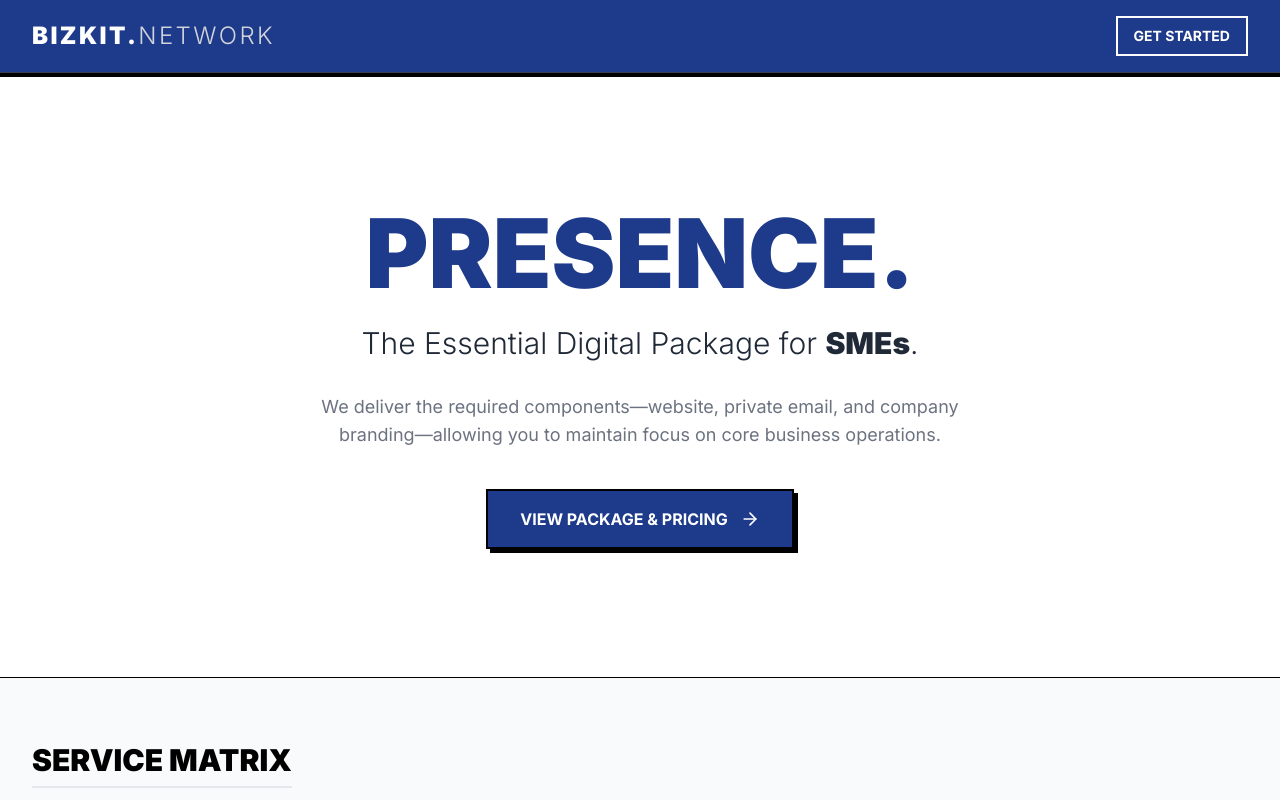
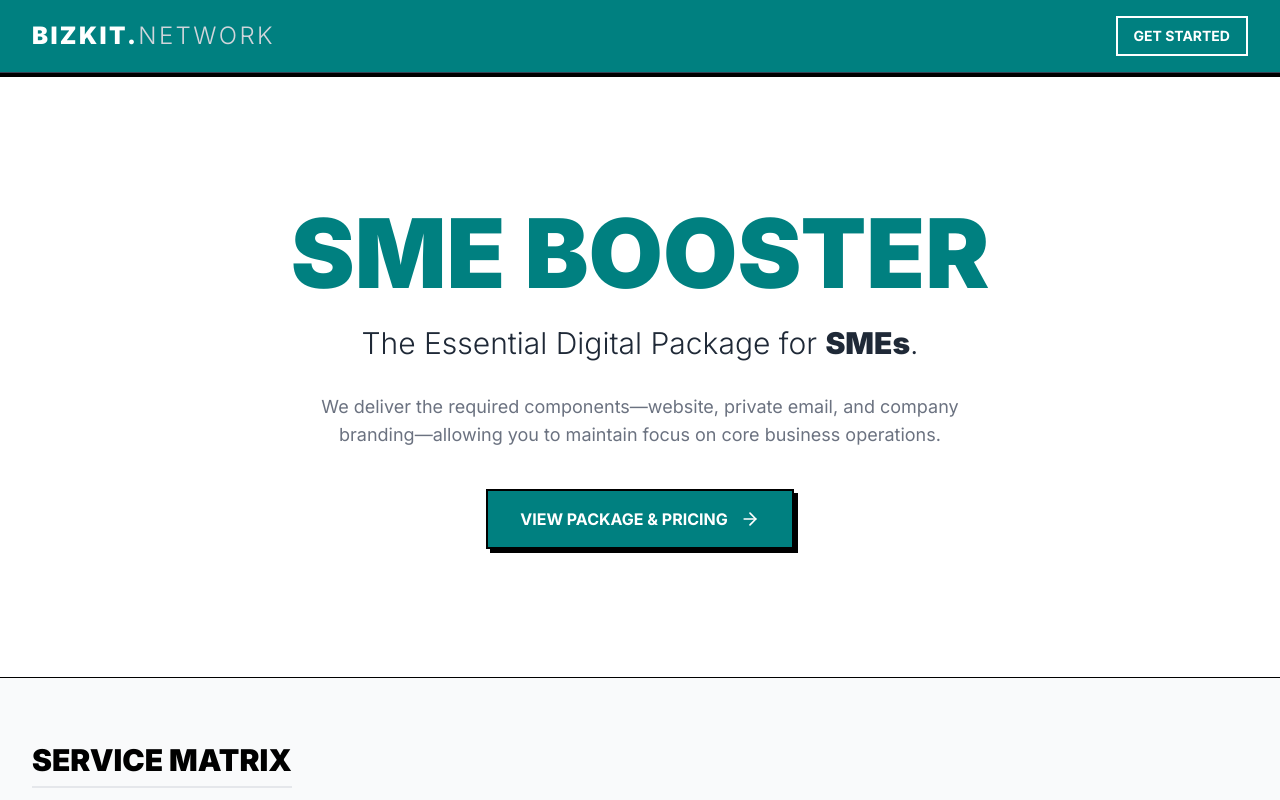
Before and after one commit to bizkit-sme/website, a plain HTML site: page docs/index.html in a window 1280 px wide. Shown: the top 800 px of the page. Drawn offline with nearby package versions, Linux system fonts and the light colour scheme.

Commit message:
refinement

```diff
--- a/docs/index.html
+++ b/docs/index.html
@@ -14,7 +14,7 @@
 
         :root {
             --color-primary: #000000; /* Strict Black for text/lines */
-            --color-accent: #1e3a8a; /* Deep Blue as the only accent color */
+            --color-accent: teal; /* Deep Blue as the only accent color */
             --color-background: #ffffff; /* Stark White background */
         }
 
@@ -79,7 +79,7 @@
         <section class="py-20 md:py-32 text-center bg-white shadow-none">
             <div class="max-w-5xl mx-auto px-4 sm:px-6 lg:px-8">
                 <h1 class="text-5xl sm:text-6xl lg:text-8xl font-black mb-6 leading-none text-accent">
-                    PRESENCE.
+                    SME BOOSTER
                 </h1>
                 <h2 class="text-xl sm:text-2xl lg:text-3xl font-light mb-8 max-w-3xl mx-auto text-gray-800">
                     The Essential Digital Package for <span class="font-black text-primary">SMEs</span>.
```
